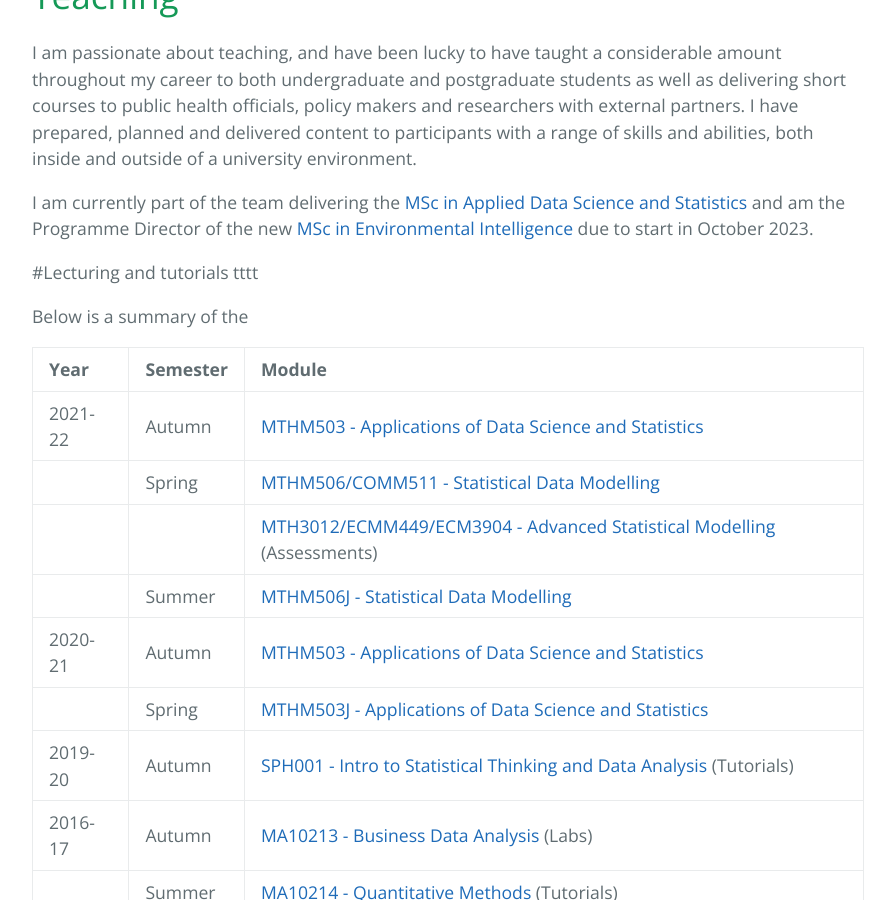
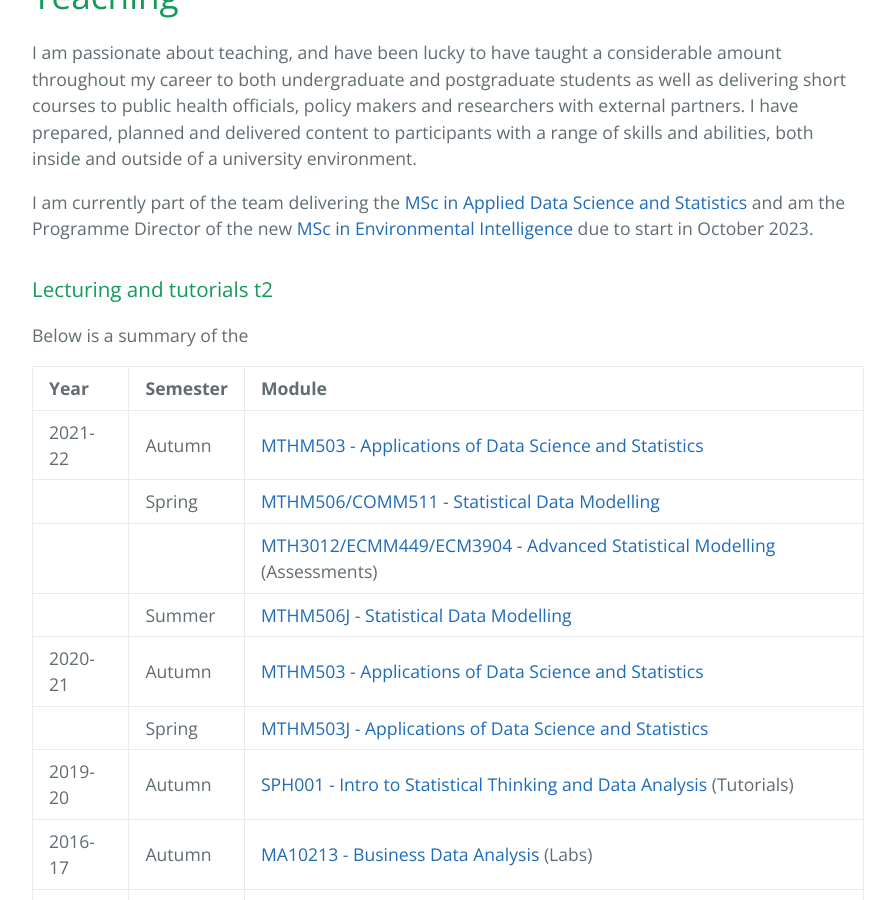
Before and after one commit to matthewllthomas/matthewllthomas.github.io, a Jekyll site: the page built from teaching/index.md, in a window 1280 px wide and 900 px high, scrolled down 399 px. Shown: the whole window, without its empty margins (192-1087 px from the left). Built offline with Jekyll 4.4.1, drawn with Linux system fonts in a browser that asks for light colours; the repository's description, which GitHub fills in, is left out.

Commit message:
Update index.md

```diff
--- a/teaching/index.md
+++ b/teaching/index.md
@@ -10,9 +9,7 @@ I am passionate about teaching, and have been lucky to have taught a considerabl
 
 I am currently part of the team delivering the [MSc in Applied Data Science and Statistics](https://www.exeter.ac.uk/postgraduate/taught/datascience/applieddatamsc/) and am the Programme Director of the new [MSc in Environmental Intelligence](https://www.exeter.ac.uk/postgraduate/courses/datascience/envint/) due to start in October 2023.
 
-
-
-#Lecturing and tutorials tttt
+### Lecturing and tutorials t2
 
 Below is a summary of the
 
```
Also changed, not shown: other parts of teaching/index.md (+0 -1 lines).
